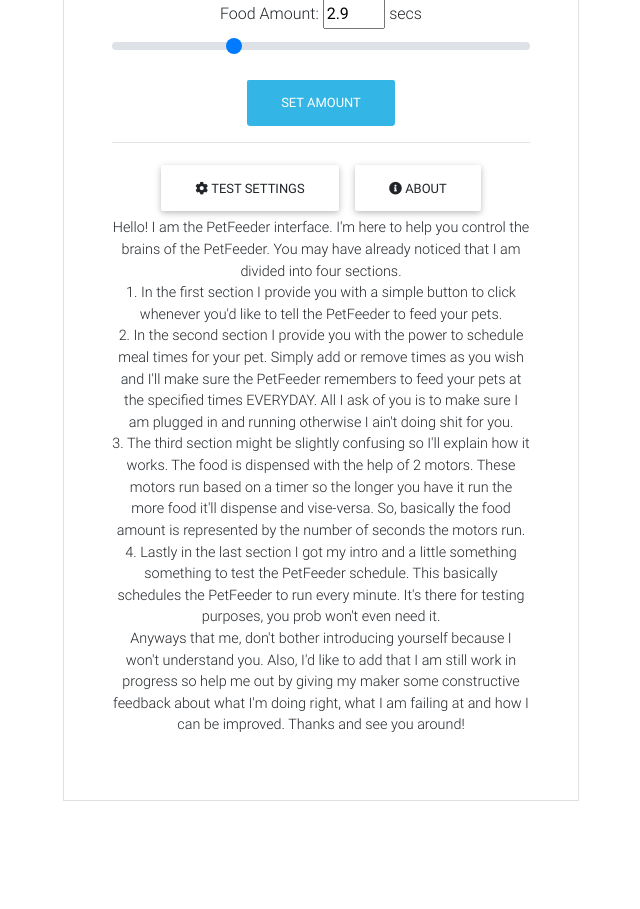
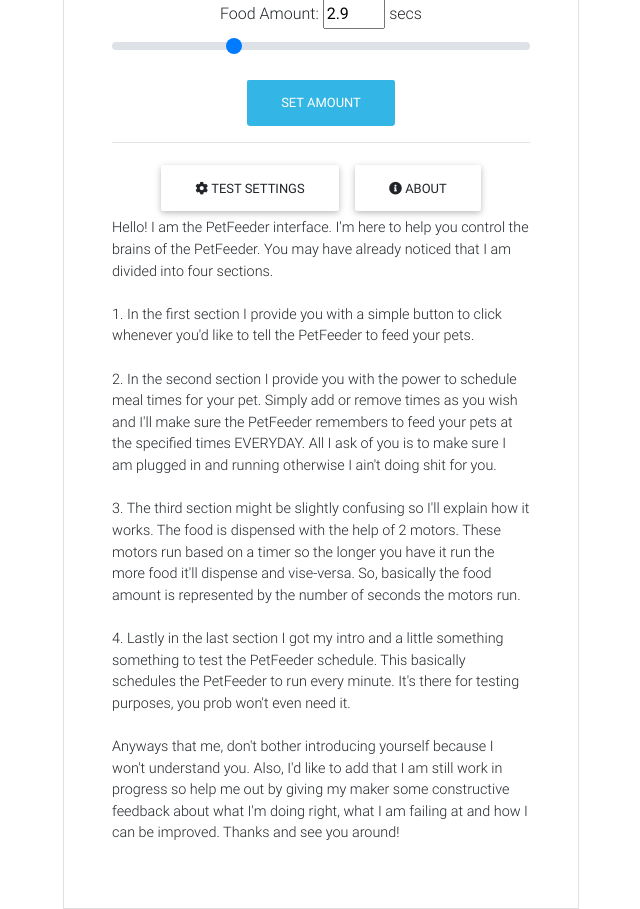
Before and after one commit to Dforrunner/PetFeeder, a Flask app: page / in a window 1280 px wide, after a click on "ABOUT". Shown: the part 427-1336 px from the top of the page, without its empty margins (319-959 px from the left). Before the commit the page ends 1228 px from the top, so only its background shows below. Run offline with Flask 2, Linux system fonts and the light colour scheme; data that the repository does not hold is empty; some libraries are stand-ins or nearby versions.

Commit message:
added about info

```diff
--- a/app/templates/index.html
+++ b/app/templates/index.html
@@ -129,23 +129,28 @@
                         <a class="btn btn-amber" href="{{url_for('main.test', run_test='no')}}">STOP TEST</a>
                     </div>
 
-                    <div id="About" class="collapse">
+                    <div id="About" class="collapse text-left">
                         <p class="font-small">
                             Hello! I am the PetFeeder interface. I'm here to help you control the brains of the PetFeeder.
                             You may have already noticed that I am divided into four sections.
                             <br>
+                            <br>
                             1. In the first section I provide you with a simple button to click whenever you'd like to tell the PetFeeder to feed your pets.
+                            <br>
                             <br>
                             2. In the second section I provide you with the power to schedule meal times for your pet. Simply add or remove times as you wish and
                             I'll make sure the PetFeeder remembers to feed your pets at the specified times EVERYDAY. All I ask of you is to make sure I am plugged
                             in and running otherwise I ain't doing shit for you.
                             <br>
+                            <br>
                             3. The third section might be slightly confusing so I'll explain how it works. The food is dispensed with the help of 2 motors. These motors
                             run based on a timer so the longer you have it run the more food it'll dispense and vise-versa. So, basically the food amount is represented
                             by the number of seconds the motors run.
                             <br>
+                            <br>
                             4. Lastly in the last section I got my intro and a little something something to test the PetFeeder schedule. This basically schedules the
                             PetFeeder to run every minute. It's there for testing purposes, you prob won't even need it.
+                            <br>
                             <br>
                             Anyways that me, don't bother introducing yourself because I won't understand you.
                             Also, I'd like to add that I am still work in progress so help me out by giving my maker some constructive feedback about what I'm doing
```
